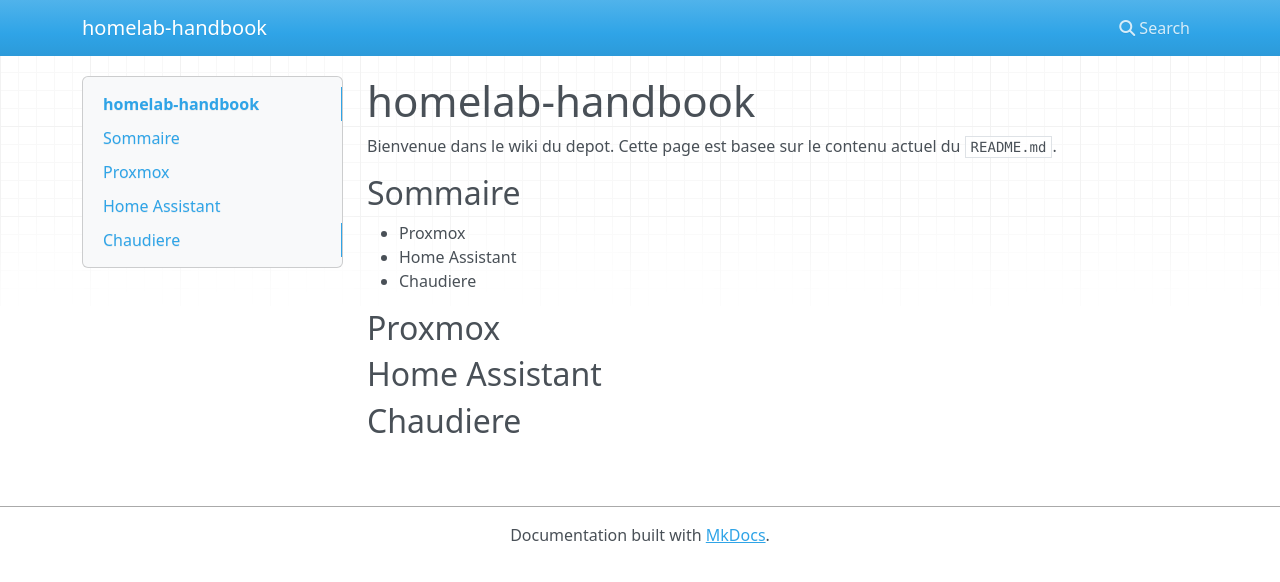
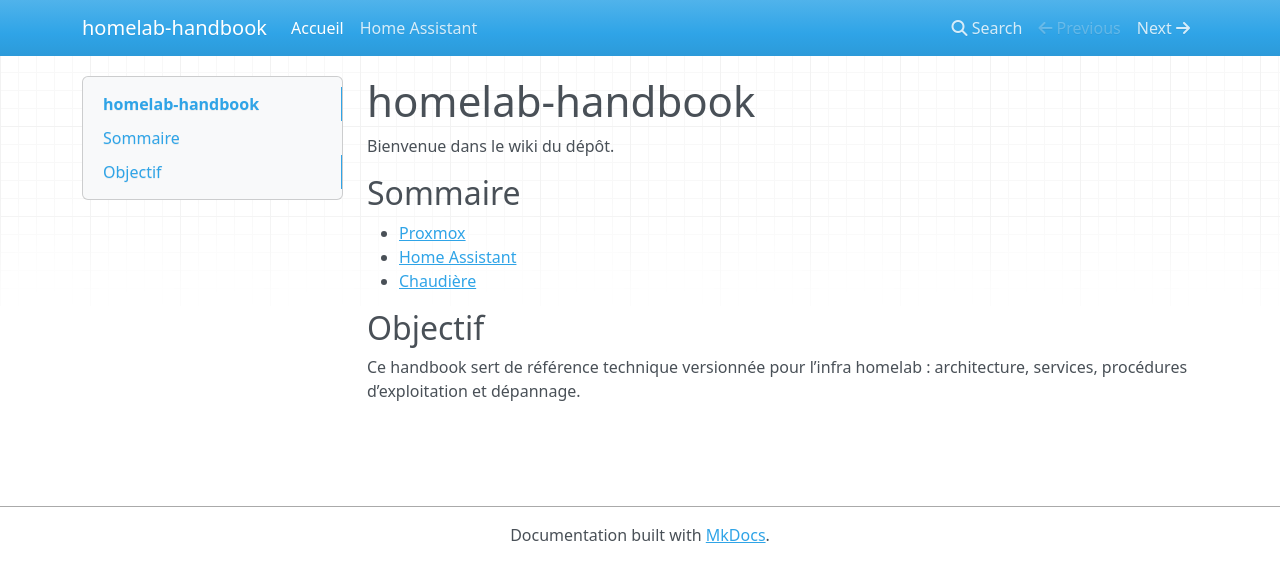
Before and after one commit to ghis94/homelab-handbook, an MkDocs documentation site: the page built from docs/index.md, in a window 1280 px wide. Shown: the top 582 px of the page. Built offline with MkDocs 1.6.1, drawn with Linux system fonts in a browser that asks for light colours; nearby versions of some CDN libraries.

Commit message:
docs(home-assistant): add dedicated HA documentation and nav

```diff
--- a/docs/index.md
+++ b/docs/index.md
@@ -1,15 +1,13 @@
 # homelab-handbook
 
-Bienvenue dans le wiki du depot. Cette page est basee sur le contenu actuel du `README.md`.
+Bienvenue dans le wiki du dépôt.
 
 ## Sommaire
 
-- Proxmox
-- Home Assistant
-- Chaudiere
+- [Proxmox](proxmox.md)
+- [Home Assistant](home-assistant.md)
+- [Chaudière](chaudiere.md)
 
-## Proxmox
+## Objectif
 
-## Home Assistant
-
-## Chaudiere
+Ce handbook sert de référence technique versionnée pour l’infra homelab : architecture, services, procédures d’exploitation et dépannage.
--- a/mkdocs.yml
+++ b/mkdocs.yml
@@ -1,3 +1,4 @@
 site_name: homelab-handbook
 nav:
   - Accueil: index.md
+  - Home Assistant: home-assistant.md
```
Also changed, not shown: docs/home-assistant.md (added, +56 -0 lines).
